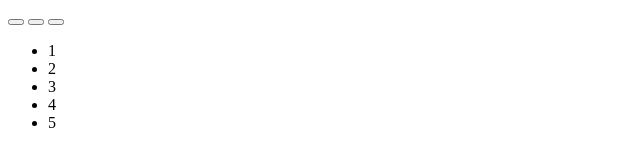
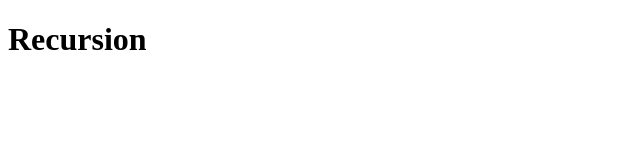
Before and after one commit to Mahinich/udemy-js-react, a plain HTML site: page index.html in a window 1280 px wide. Shown: the whole page, without its empty margins (0-640 px from the left). Drawn offline with Linux system fonts and the light colour scheme.

Commit message:
first commit

```diff
--- a/index.html
+++ b/index.html
@@ -3,29 +3,10 @@
 <head>
     <meta charset="UTF-8">
     <meta name="viewport" content="width=device-width, initial-scale=1.0">
-    <title>Document</title>
+    <title>47 recursion</title>
 </head>
 <body>
-
-    <div class="wrapper">
-        <div class="first">
-            <button></button>
-            <button id="current"></button>
-            <button></button>
-        </div>
-        <div class="second">
-            <ul>
-                <li>1</li>
-                <li>2</li>
-                <li data-current="3">3</li>
-
-                <li>4</li>
-                <li>5</li>
-            </ul>
-        </div>
-        <div class="third"></div>
-    </div>
-    <!-- renernh -->
-    <script src="script.js"></script>
+  <h1>Recursion</h1>
+  <script src="script.js"></script>
 </body>
 </html>
--- a/script.js
+++ b/script.js
@@ -1,23 +1 @@
-// console.log(document.body);
-// console.log(document.head);
-// console.log(document.documentElement);
-// console.log(document.body.children);
-// console.log(document.body.firstChild);
-// console.log(document.body.childNodes);
-// console.log(document.body.lastChild);
-// console.log(document.body.firstElementChild);
-// console.log(document.body.lastElementChild);
-// console.log(document.querySelector('#current').parentNode.parentNode);
-// console.log(document.querySelector('#current').parentNode.parentElement);
-// console.log(document.querySelector('[data-current="3"]').nextElementSibling);
-// console.log(document.querySelector('[data-current="3"]').previousElementSibling);
-// console.log(document.querySelector('[data-current="3"]').nextSibling);
-// console.log(document.querySelector('[data-current="3"]').previousSibling);
-
-
-for (let node of document.body.childNodes) {
-  if (node.nodeName == '#text') {
-    continue;
-  }
-  console.log(node);
-}
+'use strict';
```
